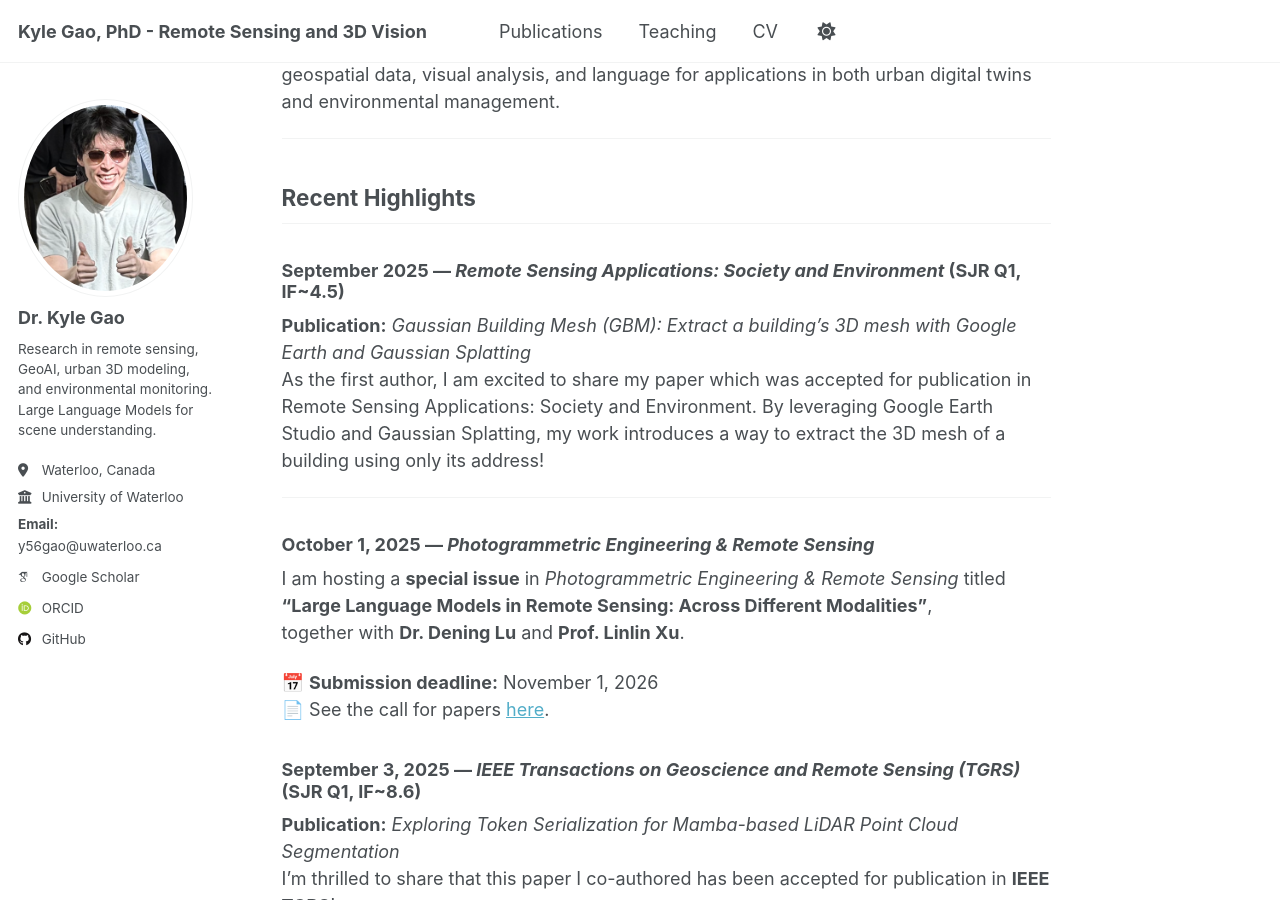
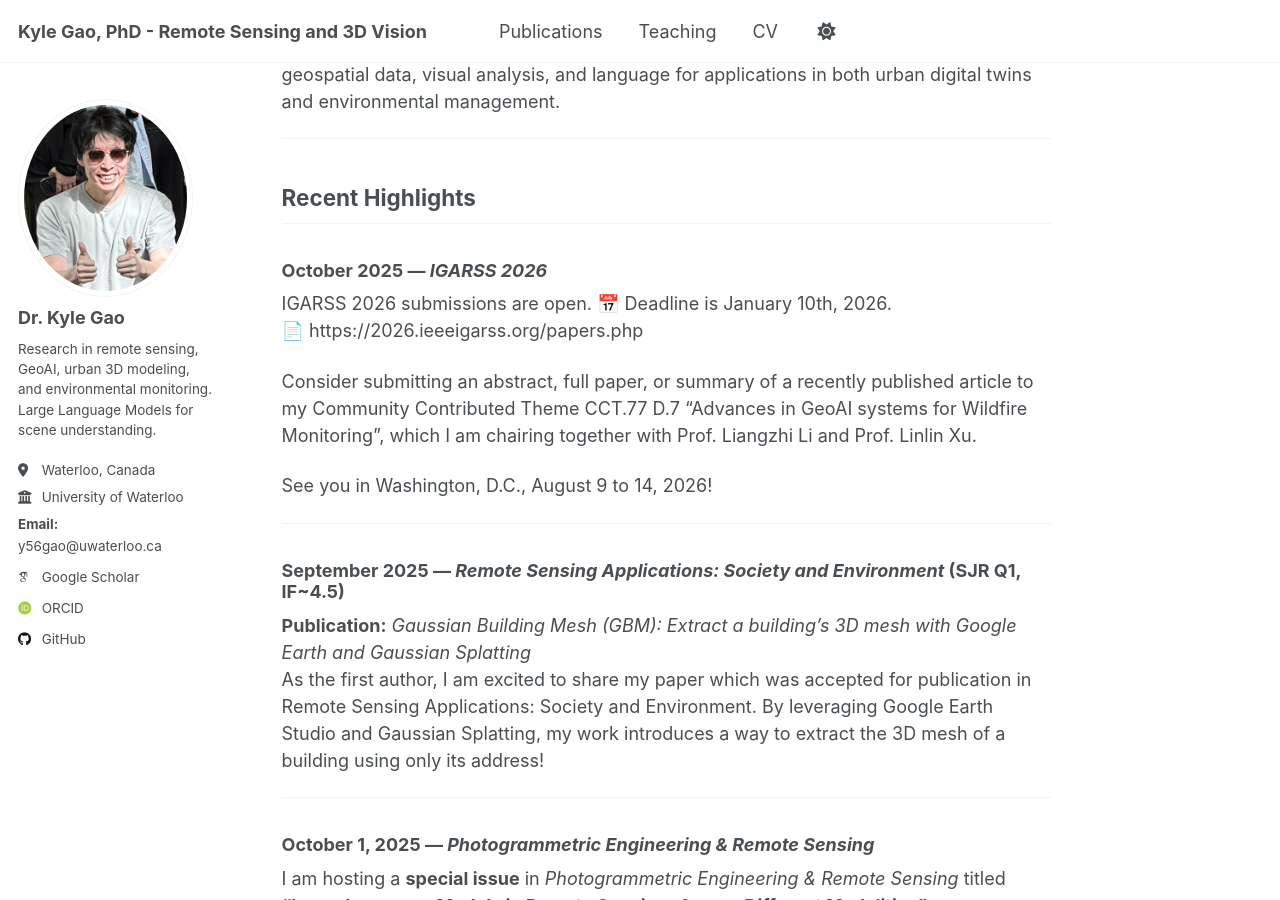
Before and after one commit to kyle-gao/kyle-gao.github.io, a Jekyll site: the page built from _pages/about.md, in a window 1280 px wide and 900 px high, scrolled down 469 px. Built offline with Jekyll 4.4.1, drawn with Linux system fonts in a browser that asks for light colours; some web fonts are replaced; a script that is not in the unit is left out.

Commit message:
Update about.md with recent highlights
Added recent highlights for IGARSS 2026 and a publication update.

```diff
--- a/_pages/about.md
+++ b/_pages/about.md
@@ -17,6 +17,15 @@ My current work focuses on building **intelligent, multimodal systems for remote
 ---
 ## Recent Highlights
 
+### October 2025 — *IGARSS 2026*
+IGARSS 2026 submissions are open. 📅 Deadline is January 10th, 2026.
+📄 https://2026.ieeeigarss.org/papers.php
+
+Consider submitting an abstract, full paper, or summary of a recently published article to my Community Contributed Theme CCT.77 D.7 "Advances in GeoAI systems for Wildfire Monitoring", which I am chairing together with Prof. Liangzhi Li and Prof. Linlin Xu.
+
+See you in Washington, D.C., August 9 to 14, 2026!
+
+---
 ### September 2025 — *Remote Sensing Applications: Society and Environment* (SJR Q1, IF~4.5)
 **Publication:** *Gaussian Building Mesh (GBM): Extract a building’s 3D mesh with Google Earth and Gaussian Splatting*
 As the first author, I am excited to share my paper which was accepted for publication in Remote Sensing Applications: Society and Environment.
```
